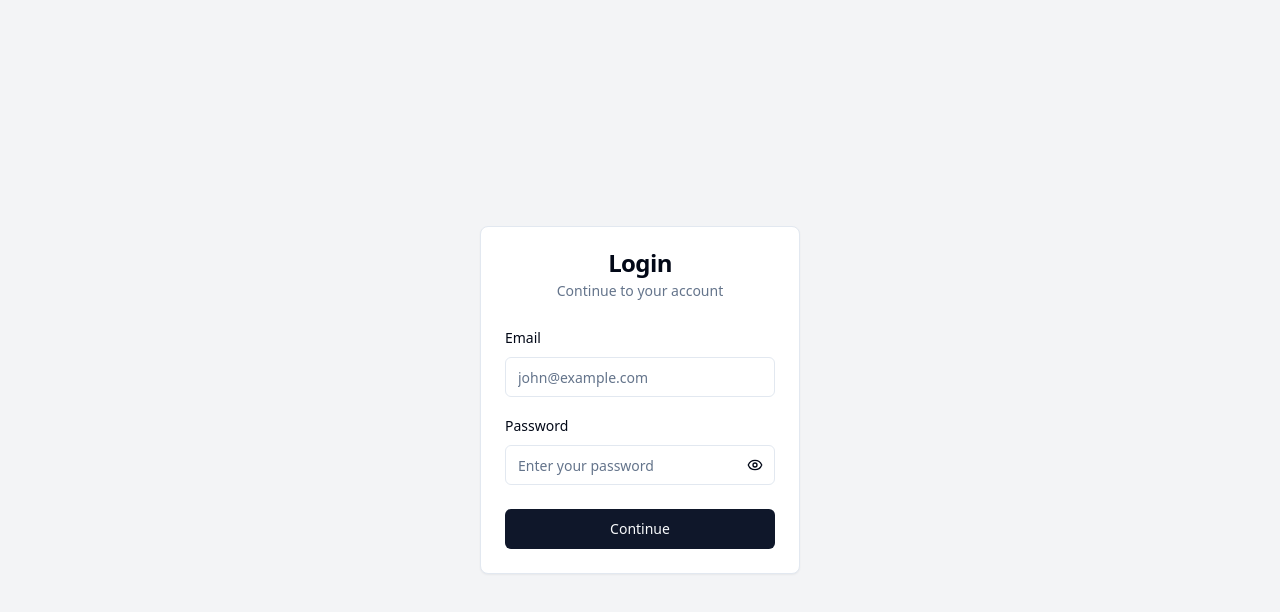
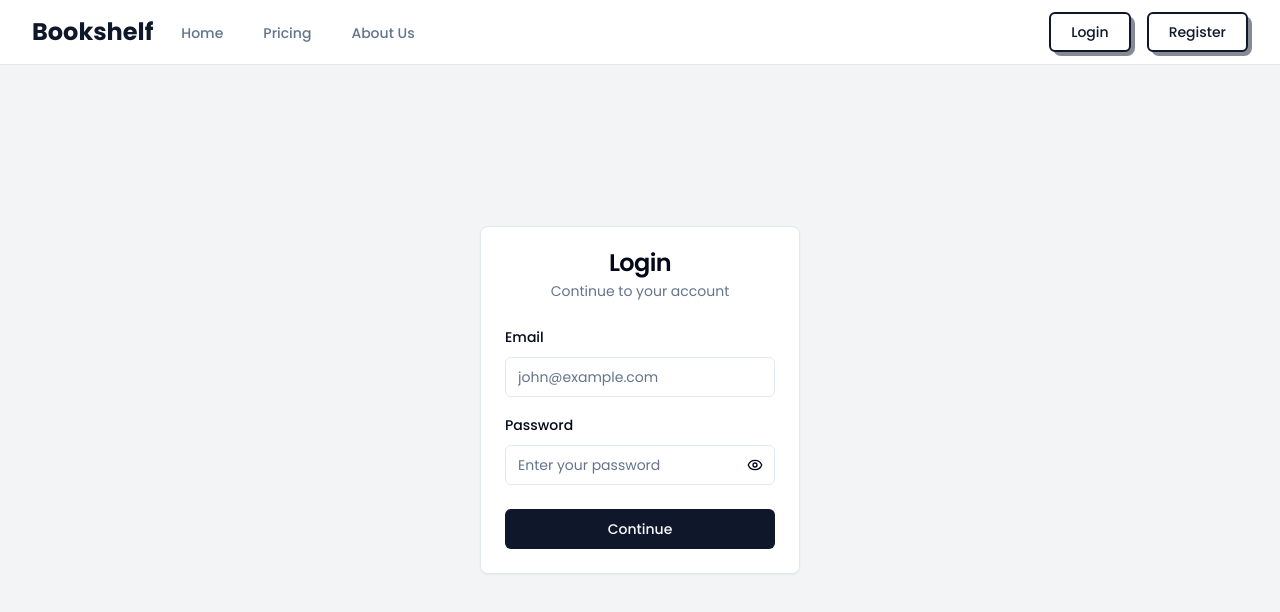
Before and after one commit to JustPowerful/bookshelf, a Next.js app in the folder apps/web/: page /login in a window 1280 px wide. Shown: the top 612 px of the page. Built offline with nearby package versions, Linux system fonts and the light colour scheme.

Commit message:
feat: add navbar to layout

```diff
--- a/apps/web/app/(auth)/login/page.tsx
+++ b/apps/web/app/(auth)/login/page.tsx
@@ -12,8 +12,6 @@ import {
   CardFooter,
 } from "@/components/ui/card";
 import { EyeIcon, EyeOffIcon } from "lucide-react";
-import { registerUser } from "../actions";
-import { useFormState, useFormStatus } from "react-dom";
 
 // import { Loader2 as Spinner } from "lucide-react";
 
--- a/apps/web/app/api/auth/[...nextauth]/route.ts
+++ b/apps/web/app/api/auth/[...nextauth]/route.ts
@@ -3,7 +3,6 @@ import bcrypt from "bcrypt";
 import NextAuth from "next-auth";
 import CredentialsProvider from "next-auth/providers/credentials";
 import { NextAuthOptions } from "next-auth";
-import { JWT } from "next-auth/jwt";
 
 export const authOptions: NextAuthOptions = {
   session: {
@@ -12,7 +11,7 @@ export const authOptions: NextAuthOptions = {
   pages: {
     signIn: "/login",
   },
-
+  secret: process.env.NEXTAUTH_SECRET,
   providers: [
     CredentialsProvider({
       name: "Credentials",
@@ -24,6 +23,7 @@ export const authOptions: NextAuthOptions = {
         },
         password: { label: "Password", type: "password" },
       },
+
       async authorize(credentials, req) {
         // Add logic here to look up the user from the credentials supplied
         if (!credentials?.email || !credentials?.password) {
--- a/apps/web/app/layout.tsx
+++ b/apps/web/app/layout.tsx
@@ -1,6 +1,12 @@
 import type { Metadata } from "next";
 import localFont from "next/font/local";
 import "./globals.css";
+import Navbar from "@/components/navbar";
+import { Poppins } from "next/font/google";
+const poppins = Poppins({
+  subsets: ["latin"],
+  weight: ["100", "200", "300", "400", "500", "600", "700", "800", "900"],
+});
 
 const geistSans = localFont({
   src: "./fonts/GeistVF.woff",
@@ -23,7 +29,10 @@ export default function RootLayout({
 }>) {
   return (
     <html lang="en">
-      <body className={`${geistSans.variable} ${geistMono.variable}`}>
+      <body
+        className={`${geistSans.variable} ${geistMono.variable} ${poppins.className}`}
+      >
+        <Navbar />
         {children}
       </body>
     </html>
--- /dev/null
+++ b/apps/web/middleware.ts
@@ -0,0 +1,2 @@
+export { default } from "next-auth/middleware";
+export const config = { matcher: ["/dashboard"] };
--- /dev/null
+++ b/apps/web/src/components/navbar.tsx
@@ -0,0 +1,90 @@
+import Link from "next/link";
+import { Button, buttonVariants } from "@/components/ui/button";
+import { cn } from "@/lib/utils";
+
+export default function Navbar() {
+  return (
+    <nav className="bg-background border-b absolute top-0 left-0 w-full">
+      <div className="max-w-7xl mx-auto px-4 sm:px-6 lg:px-8">
+        <div className="flex justify-between h-16">
+          <div className="flex items-center">
+            <Link href="/" className="flex-shrink-0 flex items-center">
+              <span className="text-2xl font-bold text-primary">Bookshelf</span>
+            </Link>
+            <div className="hidden sm:ml-6 sm:flex sm:space-x-8">
+              <NavLink href="/">Home</NavLink>
+              <NavLink href="/pricing">Pricing</NavLink>
+              <NavLink href="/about">About Us</NavLink>
+            </div>
+          </div>
+          <div className="hidden sm:ml-6 sm:flex sm:items-center sm:space-x-4">
+            <NavButton href="/login">Login</NavButton>
+            <NavButton href="/register">Register</NavButton>
+          </div>
+          <div className="flex items-center sm:hidden">
+            <Button
+              variant="ghost"
+              className="inline-flex items-center justify-center p-2 rounded-md text-muted-foreground hover:text-foreground hover:bg-accent focus:outline-none focus:ring-2 focus:ring-inset focus:ring-primary"
+            >
+              <span className="sr-only">Open main menu</span>
+              <svg
+                className="h-6 w-6"
+                xmlns="http://www.w3.org/2000/svg"
+                fill="none"
+                viewBox="0 0 24 24"
+                stroke="currentColor"
+              >
+                <path
+                  strokeLinecap="round"
+                  strokeLinejoin="round"
+                  strokeWidth={2}
+                  d="M4 6h16M4 12h16M4 18h16"
+                />
+              </svg>
+            </Button>
+          </div>
+        </div>
+      </div>
+    </nav>
+  );
+}
+
+function NavLink({
+  href,
+  children,
+}: {
+  href: string;
+  children: React.ReactNode;
+}) {
+  return (
+    <Link
+      href={href}
+      className="inline-flex items-center px-1 pt-1 border-b-2 border-transparent text-sm font-medium text-muted-foreground hover:text-foreground hover:border-primary transition-colors duration-300"
+    >
+      {children}
+    </Link>
+  );
+}
+
+function NavButton({
+  children,
+  href,
+}: {
+  children: React.ReactNode;
+  href: string;
+}) {
+  return (
+    <div className="relative group">
+      <div className="absolute -bottom-1 -right-1 bg-primary opacity-50 rounded-lg w-full h-full"></div>
+      <Link
+        href={href}
+        className={cn(
+          buttonVariants({ variant: "outline" }),
+          "relative px-5 py-2.5 bg-background hover:bg-primary border-2 border-primary text-primary hover:text-primary-foreground transition-all duration-300 ease-out transform group-hover:translate-y-1 group-hover:translate-x-1"
+        )}
+      >
+        {children}
+      </Link>
+    </div>
+  );
+}
```
